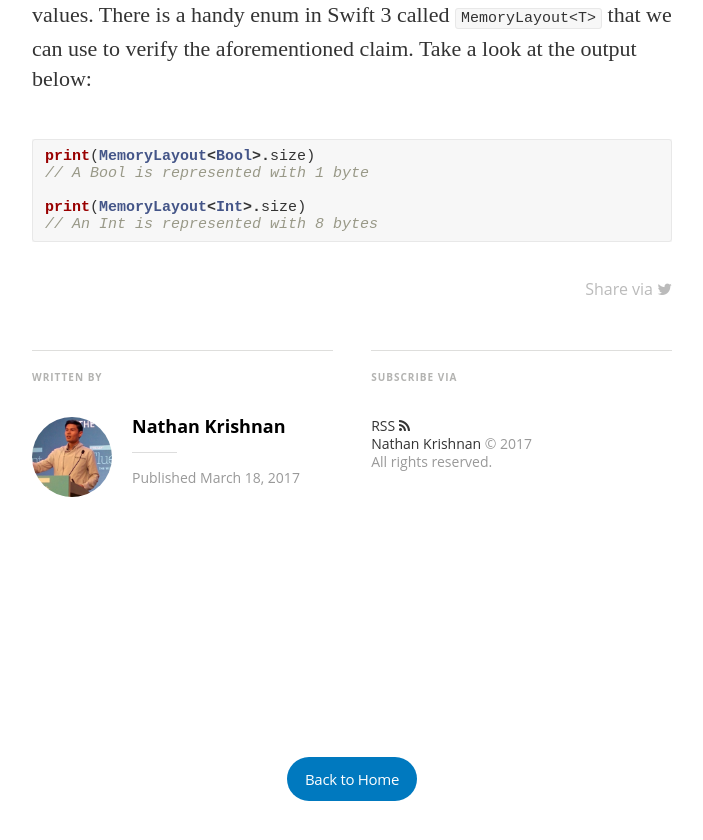
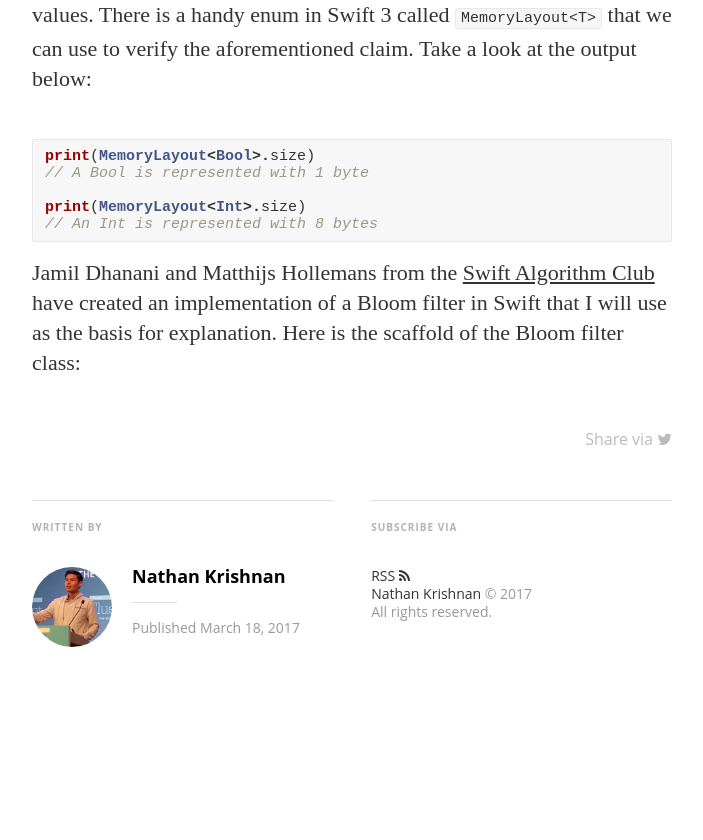
Before and after one commit to nathankrishnan/nathankrishnan.github.io, a Jekyll site: the page built from _posts/2017-03-18-bloomfilter.md, in a window 1280 px wide and 900 px high, scrolled down 4003 px. Shown: the top 840 px of the window, without its empty margins (288-991 px from the left). Built offline with Jekyll 4.4.1, drawn with Linux system fonts in a browser that asks for light colours; nearby versions of some CDN libraries; some web fonts are replaced; comment, search, counter and statistics services are not loaded.

Commit message:
credit to swift algorithm club

````diff
--- a/_posts/2017-03-18-bloomfilter.md
+++ b/_posts/2017-03-18-bloomfilter.md
@@ -59,3 +59,5 @@ print(MemoryLayout<Bool>.size)
 print(MemoryLayout<Int>.size)
 // An Int is represented with 8 bytes
 ```
+
+Jamil Dhanani and Matthijs Hollemans from the [Swift Algorithm Club](https://github.com/raywenderlich/swift-algorithm-club/tree/master/Bloom%20Filter) have created an implementation of a Bloom filter in Swift that I will use as the basis for explanation. Here is the scaffold of the Bloom filter class:
````
